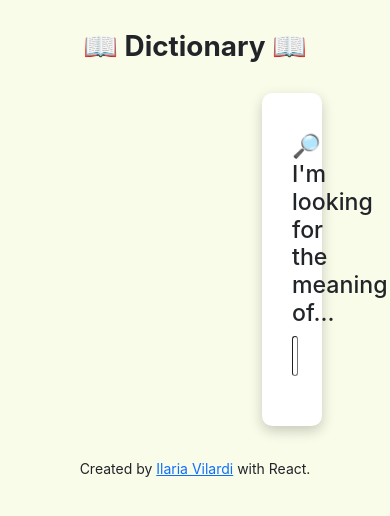
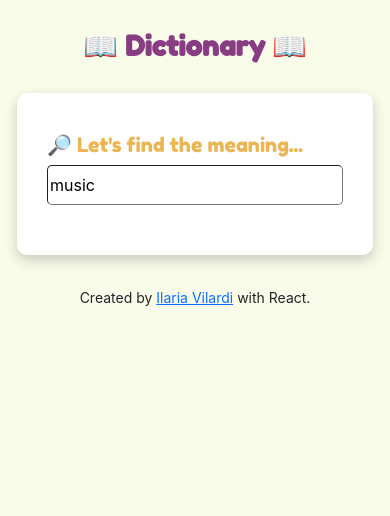
Before and after one commit to Yeobie/dictionary-app, a React (Create React App) app: page / in a window 390 px wide. Shown: the top 516 px of the page. Built offline with nearby package versions, Linux system fonts and the light colour scheme; no server answers.

Commit message:
added more styling and responsiveness

```diff
--- a/public/index.html
+++ b/public/index.html
@@ -18,6 +18,12 @@
     />
 
     <link rel="manifest" href="%PUBLIC_URL%/manifest.json" />
+    <link rel="preconnect" href="https://fonts.googleapis.com" />
+    <link rel="preconnect" href="https://fonts.gstatic.com" crossorigin />
+    <link
+      href="https://fonts.googleapis.com/css2?family=Fredoka+One&display=swap"
+      rel="stylesheet"
+    />
 
     <title>Ilaria Vilardi - Dictionary App</title>
   </head>
--- a/src/App.js
+++ b/src/App.js
@@ -6,7 +6,7 @@ function App() {
     <div className="App">
       <div className="container-fluid">
         <main>
-          <Dictionary defaultKeyword="hello" />
+          <Dictionary defaultKeyword="music" />
         </main>
         <footer className="Credits">
           <small>
--- a/src/Dictionary.css
+++ b/src/Dictionary.css
@@ -6,7 +6,7 @@ form {
   background-color: white;
   padding: 40px 30px 50px 30px;
   border-radius: 10px;
-  margin: 30px 250px;
+  margin: 30px 150px;
   box-shadow: 0px 5px 13px rgba(0, 0, 0, 0.2);
 }
 
@@ -16,3 +16,23 @@ form {
   border-radius: 5px;
   border-width: 1px;
 }
+
+.Dictionary h1 {
+  font-family: "Fredoka One", cursive;
+  color: #883c82;
+}
+
+.Dictionary h3 {
+  font-family: "Fredoka One", cursive;
+  color: #eab552;
+}
+
+@media (max-width: 767px) {
+  .Dictionary section {
+    margin: 30px 5px;
+  }
+
+  .Dictionary h3 {
+    font-size: 20px;
+  }
+}
--- a/src/Dictionary.js
+++ b/src/Dictionary.js
@@ -36,11 +36,11 @@ export default function Dictionary(props) {
       <div className="Dictionary">
         <h1 className="fw-bold">📖 Dictionary 📖</h1>
         <section>
-          <h3>🔎 I'm looking for the meaning of...</h3>
+          <h3>🔎 Let's find the meaning...</h3>
           <form onSubmit={wordSearch}>
             <input
               type="search"
-              placeholder="Search for..."
+              placeholder="...of anything you'll type here!"
               defaultValue={props.defaultKeyword}
               onChange={handleKeywordChange}
             ></input>
--- /dev/null
+++ b/src/Meanings.css
@@ -0,0 +1,15 @@
+.Definition {
+  margin-bottom: 30px;
+}
+
+.Definition em {
+  color: #883c82;
+}
+
+.Meanings h4 {
+  color: #aebc42;
+
+  font-size: 26px;
+  margin-bottom: 20px;
+  font-family: "Fredoka One", cursive;
+}
--- a/src/Meanings.js
+++ b/src/Meanings.js
@@ -1,5 +1,6 @@
 import React from "react";
 import Synonyms from "./Synonyms";
+import "./Meanings.css";
 
 export default function Meanings(props) {
   if (props.meanings.definitions.synonyms) {
@@ -8,14 +9,14 @@ export default function Meanings(props) {
         <h4> {props.meanings.partOfSpeech}</h4>
         {props.meanings.definitions.map(function (definitions, index) {
           return (
-            <div key={index}>
-              <p>
+            <div key={index} className="Definition">
+              <div>
                 {" "}
-                <strong> Definition:</strong>
                 {definitions.definition}
                 <br />
                 <em> {definitions.example}</em>
-              </p>
+              </div>
+
               <Synonyms synonyms={definitions.synonyms} />
             </div>
           );
@@ -29,10 +30,10 @@ export default function Meanings(props) {
           <h4> {props.meanings.partOfSpeech}</h4>
           {props.meanings.definitions.map(function (definitions, index) {
             return (
-              <div key={index}>
+              <div key={index} className="Definition">
                 <p>
                   {" "}
-                  <strong> Definition:</strong>
+                  <strong> </strong>
                   {definitions.definition}
                   <br />
                   <em> {definitions.example}</em>
@@ -40,6 +41,7 @@ export default function Meanings(props) {
               </div>
             );
           })}
+
           <Synonyms synonyms={props.meanings.synonyms} />
         </section>
       </div>
--- /dev/null
+++ b/src/Phonetics.css
@@ -0,0 +1,24 @@
+.Phonetics a {
+  padding: 10px 15px;
+  background-color: #f9cd76;
+  color: #b7569a;
+  border-radius: 20px;
+  transition: all 200ms ease-in-out;
+}
+
+.Phonetics a:hover {
+  color: #f9cd76;
+  background-color: #b7569a;
+}
+
+.no-audio {
+  color: #b7569a;
+}
+
+.Phonetics {
+  font-weight: bold;
+}
+
+.Ipa {
+  color: #686868;
+}
--- a/src/Phonetics.js
+++ b/src/Phonetics.js
@@ -1,18 +1,26 @@
 import React from "react";
+import "./Phonetics.css";
 
 export default function Phonetics(props) {
   if (props.phonetic.audio) {
     return (
-      <div className="Phonetics">
+      <div className="Phonetics mb-2">
         <br />
         <a href={props.phonetic.audio} target="_blank" rel="noreferrer">
           {" "}
           Listen
         </a>
-        {props.phonetic.text}
+        <span className="Ipa">{props.phonetic.text}</span>
       </div>
     );
   } else {
-    return <div className="Phonetics">{props.phonetic.text}</div>;
+    return (
+      <div className="Phonetics mb-3">
+        <br />
+
+        <span className="no-audio"> (No audio file) </span>
+        <span className="Ipa">{props.phonetic.text}</span>
+      </div>
+    );
   }
 }
--- a/src/Results.css
+++ b/src/Results.css
@@ -1,8 +1,12 @@
 .Results h2 {
-  font-weight: bold;
+  font-family: "Fredoka One", cursive;
 }
 
 .Results a {
   text-decoration: none;
   margin-right: 10px;
 }
+
+.Results .word-phonetics {
+  text-align: center;
+}
--- a/src/Results.js
+++ b/src/Results.js
@@ -7,7 +7,7 @@ export default function Results(props) {
   if (props.results) {
     return (
       <div className="Results">
-        <section>
+        <section className="word-phonetics">
           <h2>{props.results.word}</h2>
           {props.results.phonetics.map(function (phonetic, index) {
             return (
--- /dev/null
+++ b/src/Synonyms.css
@@ -0,0 +1,7 @@
+.Synonyms-list {
+  display: inline-block;
+  padding-right: 20px;
+  color: #b7569a;
+  margin-top: 20px;
+  font-weight: bold;
+}
--- a/src/Synonyms.js
+++ b/src/Synonyms.js
@@ -1,14 +1,19 @@
 import React from "react";
+import "./Synonyms.css";
 
 export default function Synonyms(props) {
   if (props.synonyms) {
     return (
       <div>
-        <ul className="Synonyms">
+        <div className="Synonyms">
           {props.synonyms.map(function (synonym, index) {
-            return <li key={index}>{synonym}</li>;
+            return (
+              <span key={index} className="Synonyms-list">
+                {synonym}
+              </span>
+            );
           })}
-        </ul>
+        </div>
       </div>
     );
   } else {
```
